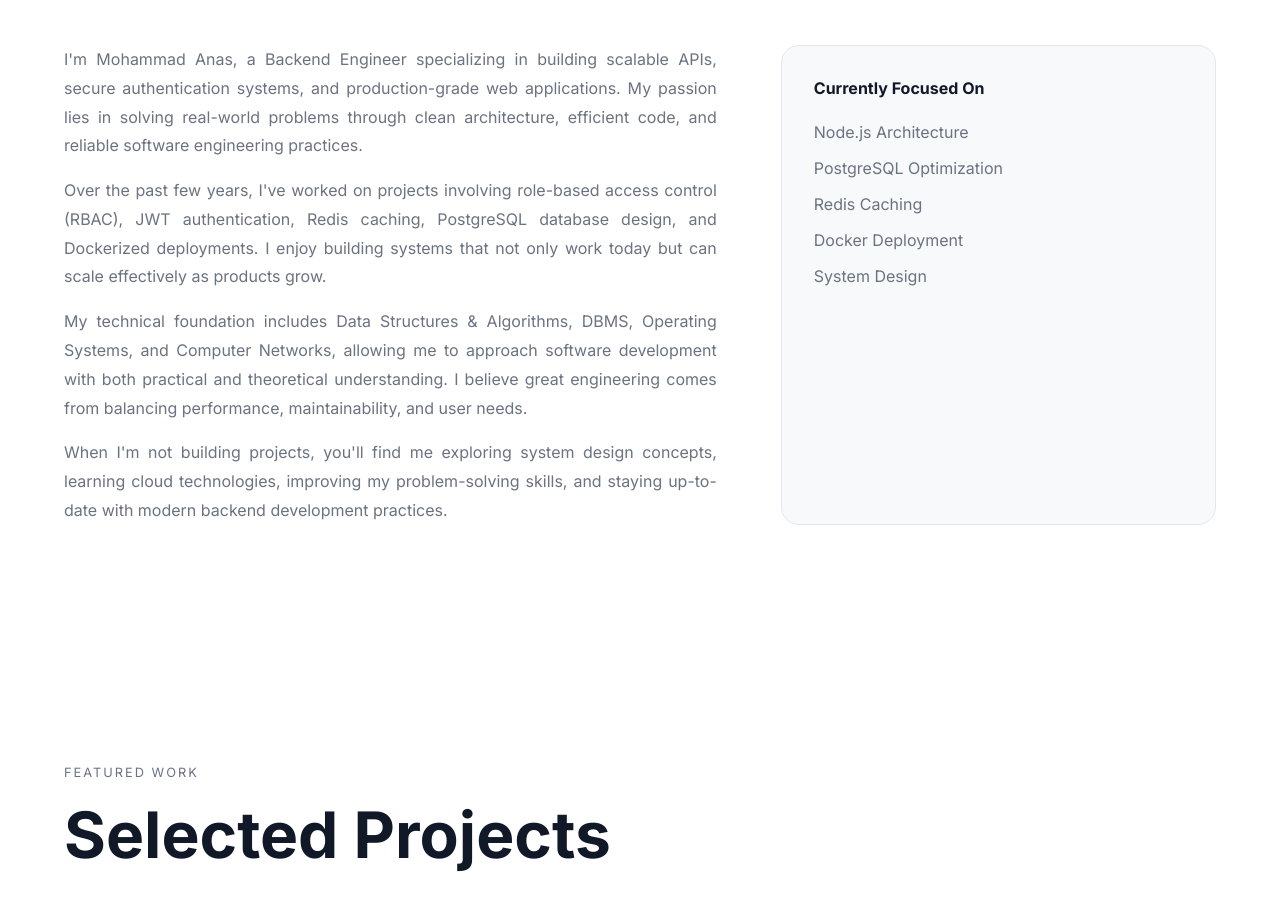
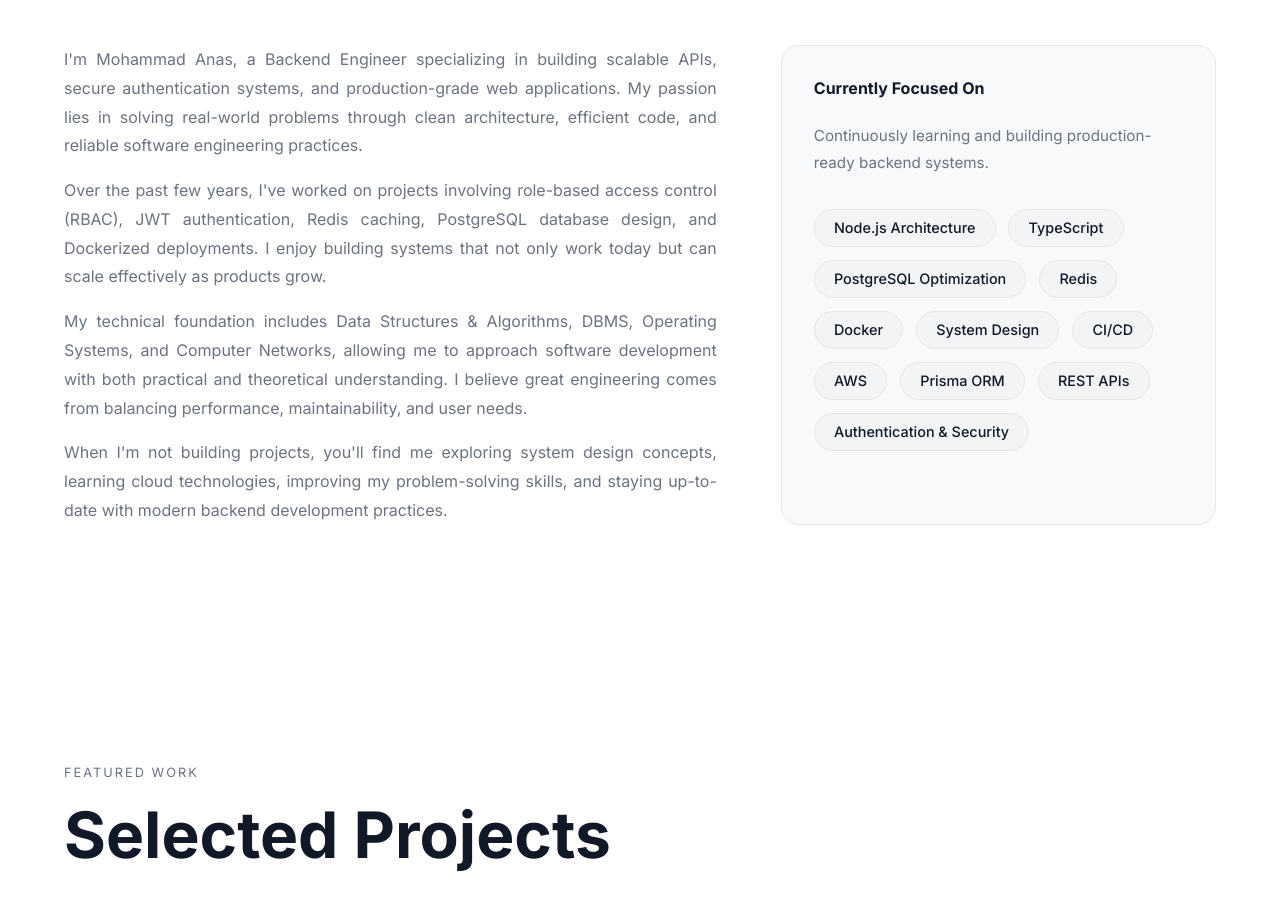
Before and after one commit to MohammadAnas-07/portfolio-1, a plain HTML site: page index.html in a window 1280 px wide. Shown: the part 1320-2230 px from the top of the page. Drawn offline with Linux system fonts and the light colour scheme; files whose address does not match are found by name.

Commit message:
feat: update about card to use Apple-style chips with hover effects

```diff
--- a/index.html
+++ b/index.html
@@ -175,16 +175,21 @@ content="Backend Engineer specializing in Node.js, PostgreSQL, Redis, Docker and
             <div class="about-card">
 
                 <h4>Currently Focused On</h4>
+                <p class="about-card-subtitle">Continuously learning and building production-ready backend systems.</p>
 
-                <ul>
-                    <li>Node.js Architecture</li>
-                    <li>PostgreSQL Optimization</li>
-                    <li>Redis Caching</li>
-                    <li>Docker Deployment</li>
-                    <li>System Design</li>
-
-</ul>
-
+                <div class="chips-container">
+                    <span class="chip">Node.js Architecture</span>
+                    <span class="chip">TypeScript</span>
+                    <span class="chip">PostgreSQL Optimization</span>
+                    <span class="chip">Redis</span>
+                    <span class="chip">Docker</span>
+                    <span class="chip">System Design</span>
+                    <span class="chip">CI/CD</span>
+                    <span class="chip">AWS</span>
+                    <span class="chip">Prisma ORM</span>
+                    <span class="chip">REST APIs</span>
+                    <span class="chip">Authentication & Security</span>
+                </div>
 
             </div>
 
--- a/style.css
+++ b/style.css
@@ -313,10 +313,35 @@ img{
   margin-bottom:1.5rem;
 }
 
-.about-card li{
-  color:var(--muted);
+.about-card-subtitle {
+  color: var(--muted);
+  font-size: 0.95rem;
+  margin-bottom: 2rem;
+  line-height: 1.5;
+}
 
-  margin-bottom:1rem;
+.chips-container {
+  display: flex;
+  flex-wrap: wrap;
+  gap: 0.8rem;
+}
+
+.chip {
+  padding: 0.6rem 1.2rem;
+  background: var(--surface-2);
+  color: var(--text);
+  border: 1px solid var(--border);
+  border-radius: 999px;
+  font-size: 0.9rem;
+  font-weight: 500;
+  transition: transform 0.25s ease, box-shadow 0.25s ease, border-color 0.25s ease;
+  cursor: default;
+}
+
+.chip:hover {
+  transform: scale(1.03);
+  box-shadow: 0 4px 12px rgba(0,0,0,0.06);
+  border-color: var(--border-hover);
 }
 
 
```
